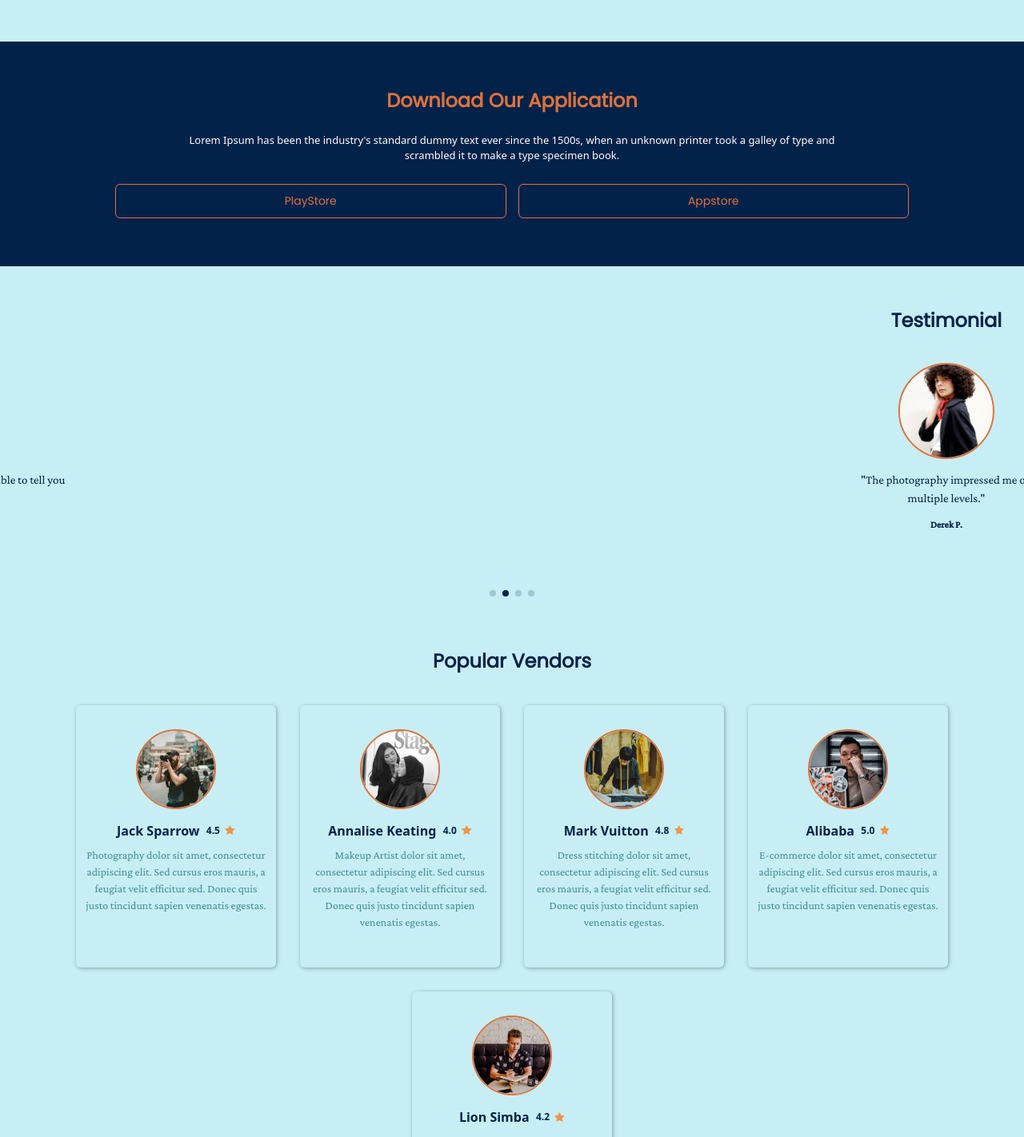
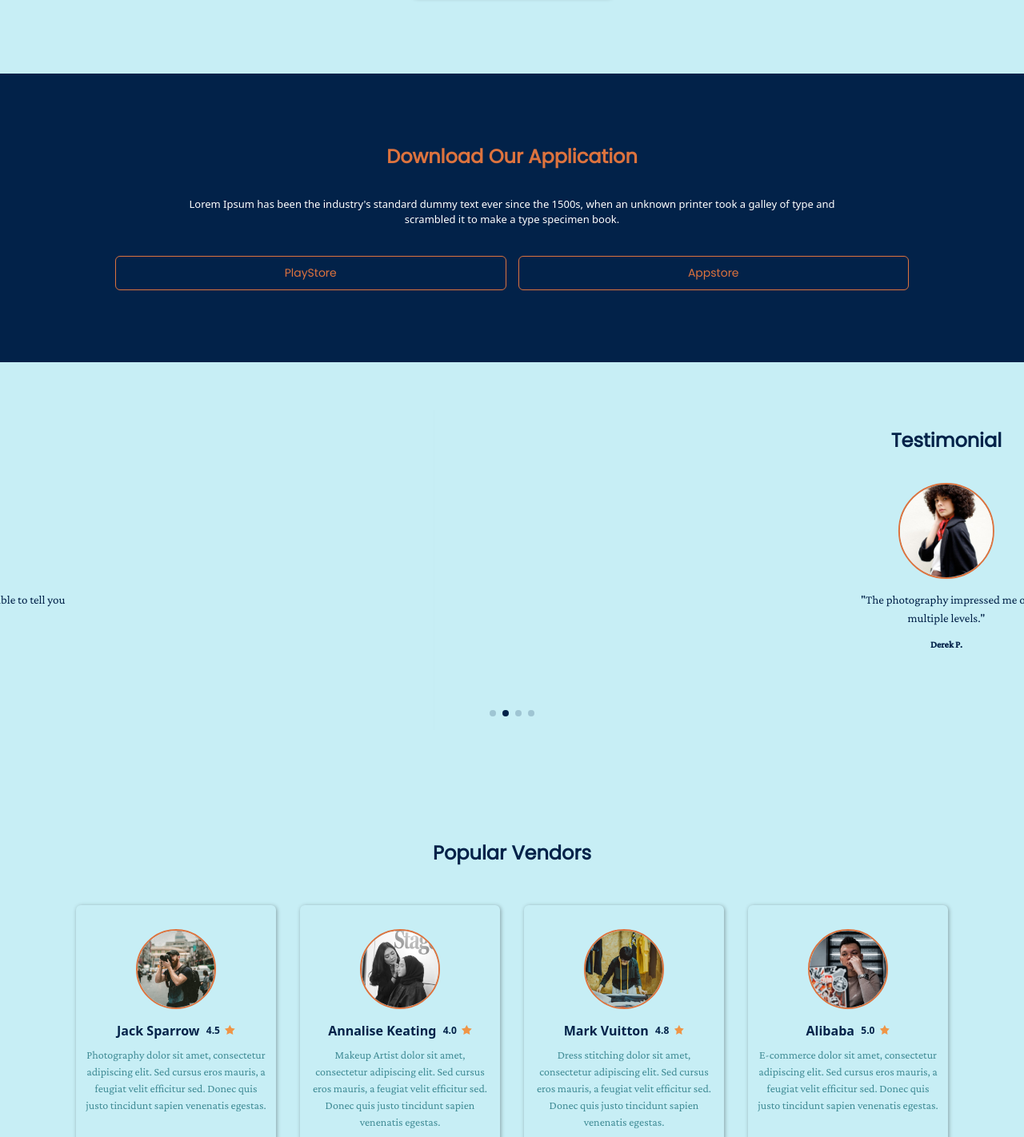
Before and after one commit to wenadev/SheCode-Africa, a plain HTML site: page High Fidelity Wireframing/index.html in a window 1280 px wide. Shown: the part 1378-2800 px from the top of the page at 80% size. Drawn offline with nearby package versions, Linux system fonts and the light colour scheme.

Commit message:
updated style.css

```diff
--- a/High Fidelity Wireframing/style.css
+++ b/High Fidelity Wireframing/style.css
@@ -38,6 +38,7 @@ nav{
     justify-content: flex-end;
     align-items: flex-end;
     padding: 30px 0;
+    box-shadow: 1px 1px 5px #859fa3;
 }
 
 .navbar{background-color: rgb(85, 189, 202);}
@@ -151,7 +152,7 @@ button{outline: none; font-family: 'Poppins';}
 
 /*our offerings*/ /*popular vendors*/
 .second-section, .fifth-section{
-    padding: 60px 30px;
+    padding: 80px 30px;
     display: flex;
     flex-direction: column;
     align-items: center;
@@ -194,18 +195,18 @@ button{outline: none; font-family: 'Poppins';}
 
 /*download application and find vendor*/
 .third-section, .sixth-section{
-    padding:60px 20px;
+    padding:90px 20px;
     display: grid;
     justify-items: center;
     background: #022249;
     color: #ffffff;
 }
 
-.third-section h4, .sixth-section h4, .fifth-section h4{ margin-bottom: 25px; text-align: center; font-family: 'Poppins'; color:#dd733e; font-weight: 600;}
+.third-section h4, .sixth-section h4, .fifth-section h4{ margin-bottom: 35px; text-align: center; font-family: 'Poppins'; color:#dd733e; font-weight: 600;}
 
 .fifth-section h4{color:#022249}
 
-.third-section p, .sixth-section p{ font-size: 13px; width:70%; text-align: center; margin-bottom: 25px;}
+.third-section p, .sixth-section p{ font-size: 13px; width:70%; text-align: center; margin-bottom: 35px;}
 
 .button{width:80%; display:grid; grid-template-columns: 1fr 1fr; grid-gap:15px;}
 @media screen and (max-width:500px){.button{grid-template-columns: 1fr;}}
@@ -215,7 +216,7 @@ button{outline: none; font-family: 'Poppins';}
 .button button:hover, .sixth-section button:hover{background-color: #dd733e; cursor: pointer; color:#022249}
 
 /*testimonial*/
-.fourth-section{background: #c7eef5; position: relative; padding: 30px 0; overflow: hidden;}
+.fourth-section{background: #c7eef5; position: relative; padding: 60px 0; overflow: hidden;}
 
 .fourth-section .caption{color:#022249;}
 
@@ -233,7 +234,7 @@ button{outline: none; font-family: 'Poppins';}
 
 .fourth-section .swiper-pagination-bullet{background-color: #022249;}
 
-.fifth-section{padding: 20px 30px 40px 30px;}
+.fifth-section{padding: 80px 30px 40px 30px;}
 
 .fifth-section .vendor-card{border-radius: 6px; padding:30px 10px; box-shadow: 1px 1px 5px #859fa3;}
 
```
